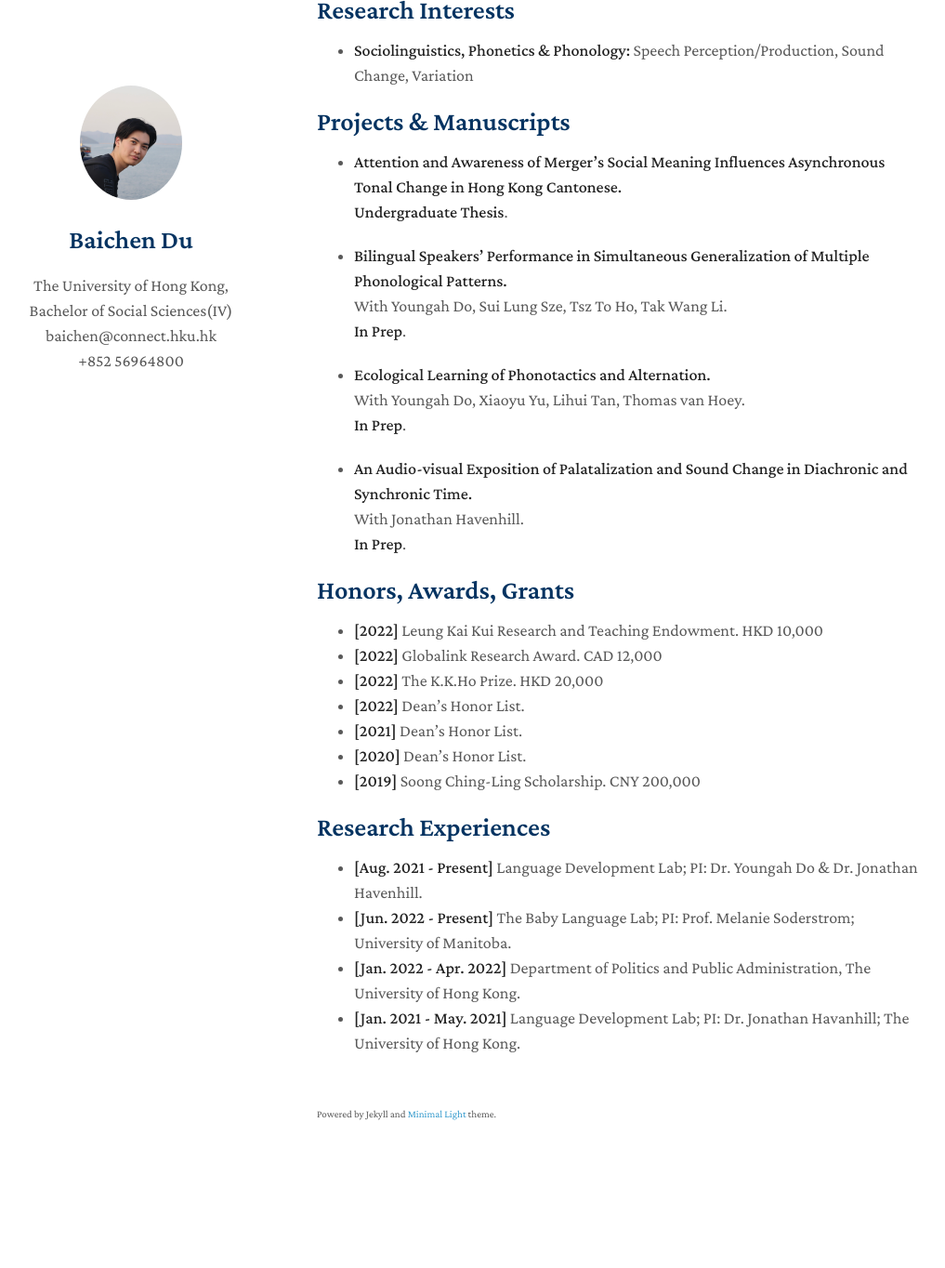
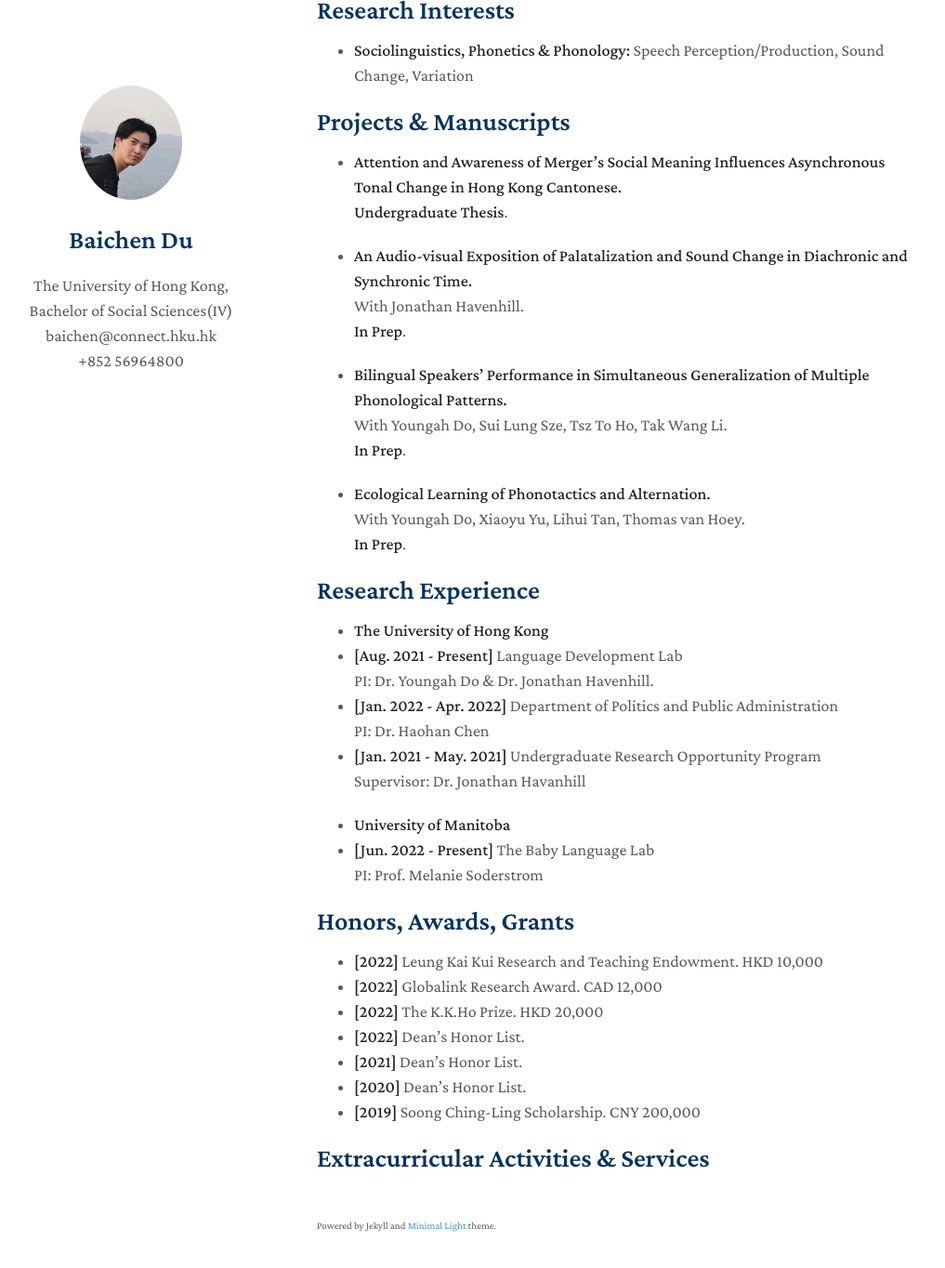
Before and after one commit to AlbertBaichenDu/AlbertBaichenDu.github.io, a Jekyll site: the page built from index.md, in a window 1280 px wide and 1400 px high, scrolled down 630 px. Shown: the top 1364 px of the window at 93% size, without its empty margins (129-1146 px from the left). Built offline with Jekyll 4.4.1, drawn with Linux system fonts in a browser that asks for light colours; nearby versions of some CDN libraries; a style sheet for code colours, icons or effects is not loaded; our own code applies the rules of GitHub Pages for plain Markdown files; before the commit the page ends 1910 px from its top, so only the background shows below that.

Commit message:
Update index.md

```diff
--- a/index.md
+++ b/index.md
@@ -28,6 +28,12 @@ Apart from academic interests, I also enjoy photographing, cycling, and hiking.
   <!---<br>
   [[PDF](https://arxiv.org/pdf/2002.10211.pdf)] [[Code](https://github.com/yaoyao-liu/mnemonics)] <strong><i style="color:#e74d3c">Oral Presentation</i></strong>--->
 
+- **An Audio-visual Exposition of Palatalization and Sound Change in Diachronic and Synchronic Time.**
+  <br>
+  With Jonathan Havenhill.
+  <br>
+  **In Prep**.
+
 - **Bilingual Speakers' Performance in Simultaneous Generalization of Multiple Phonological Patterns.**
   <br>
   With Youngah Do, Sui Lung Sze, Tsz To Ho, Tak Wang Li.
@@ -44,11 +50,23 @@ Apart from academic interests, I also enjoy photographing, cycling, and hiking.
   <!---<br>
   [[PDF](http://openaccess.thecvf.com/content_CVPR_2019/papers/Sun_Meta-Transfer_Learning_for_Few-Shot_Learning_CVPR_2019_paper.pdf)] [[Code](https://github.com/yaoyao-liu/meta-transfer-learning)] [[Project](https://mtl.yyliu.net/)] --->
 
-- **An Audio-visual Exposition of Palatalization and Sound Change in Diachronic and Synchronic Time.**
+## Research Experience
+
+- **The University of Hong Kong**
+- **[Aug. 2021 - Present]** Language Development Lab
   <br>
-  With Jonathan Havenhill.
+  PI: Dr. Youngah Do & Dr. Jonathan Havenhill.
+- **[Jan. 2022 - Apr. 2022]** Department of Politics and Public Administration
   <br>
-  **In Prep**.
+  PI: Dr. Haohan Chen
+- **[Jan. 2021 - May. 2021]** Undergraduate Research Opportunity Program
+  <br>
+  Supervisor: Dr. Jonathan Havanhill
+
+- **University of Manitoba**
+- **[Jun. 2022 - Present]** The Baby Language Lab
+  <br>
+  PI: Prof. Melanie Soderstrom
 
 ## Honors, Awards, Grants
 
@@ -60,9 +78,4 @@ Apart from academic interests, I also enjoy photographing, cycling, and hiking.
 - **[2020]** Dean's Honor List.
 - **[2019]** Soong Ching-Ling Scholarship. CNY 200,000
 
-## Research Experiences
-
-- **[Aug. 2021 - Present]** Language Development Lab; PI: Dr. Youngah Do & Dr. Jonathan Havenhill.
-- **[Jun. 2022 - Present]** The Baby Language Lab; PI: Prof. Melanie Soderstrom; University of Manitoba.
-- **[Jan. 2022 - Apr. 2022]** Department of Politics and Public Administration, The University of Hong Kong.
-- **[Jan. 2021 - May. 2021]** Language Development Lab; PI: Dr. Jonathan Havanhill; The University of Hong Kong.
+## Extracurricular Activities & Services
```
